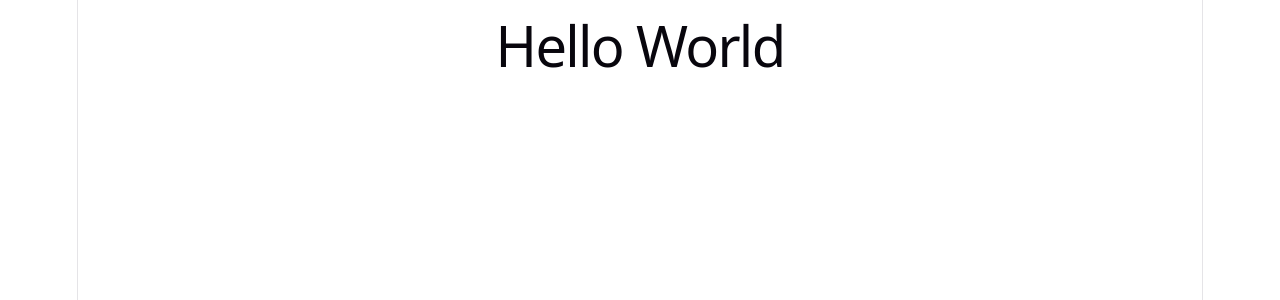
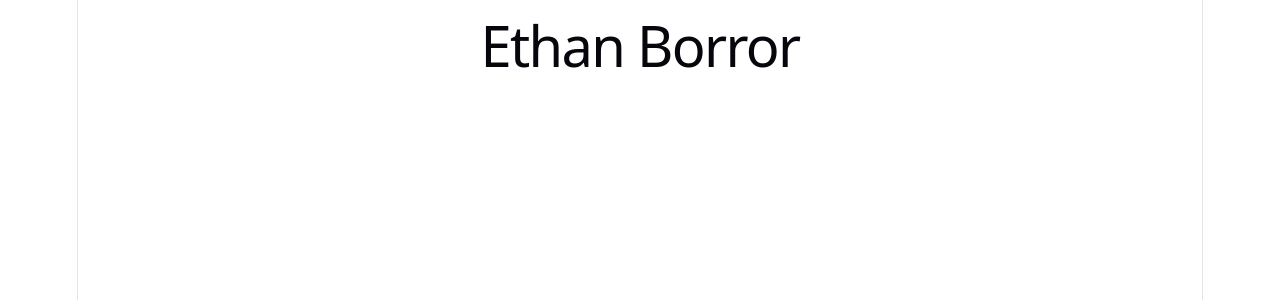
Before and after one commit to EthanBor77/EthanBor77.github.io, a React (Vite) app: page / in a window 1280 px wide. Shown: the top 300 px of the page. Built offline with nearby package versions, Linux system fonts and the light colour scheme.

Commit message:
More Testing

```diff
--- a/src/App.jsx
+++ b/src/App.jsx
@@ -10,7 +10,7 @@ function App() {
   return (
     <>
       {
-        <h1>Hello World</h1>
+        <h1>Ethan Borror</h1>
         /* <section id="center">
         <div className="hero">
           <img src={heroImg} className="base" width="170" height="179" alt="" />
```
